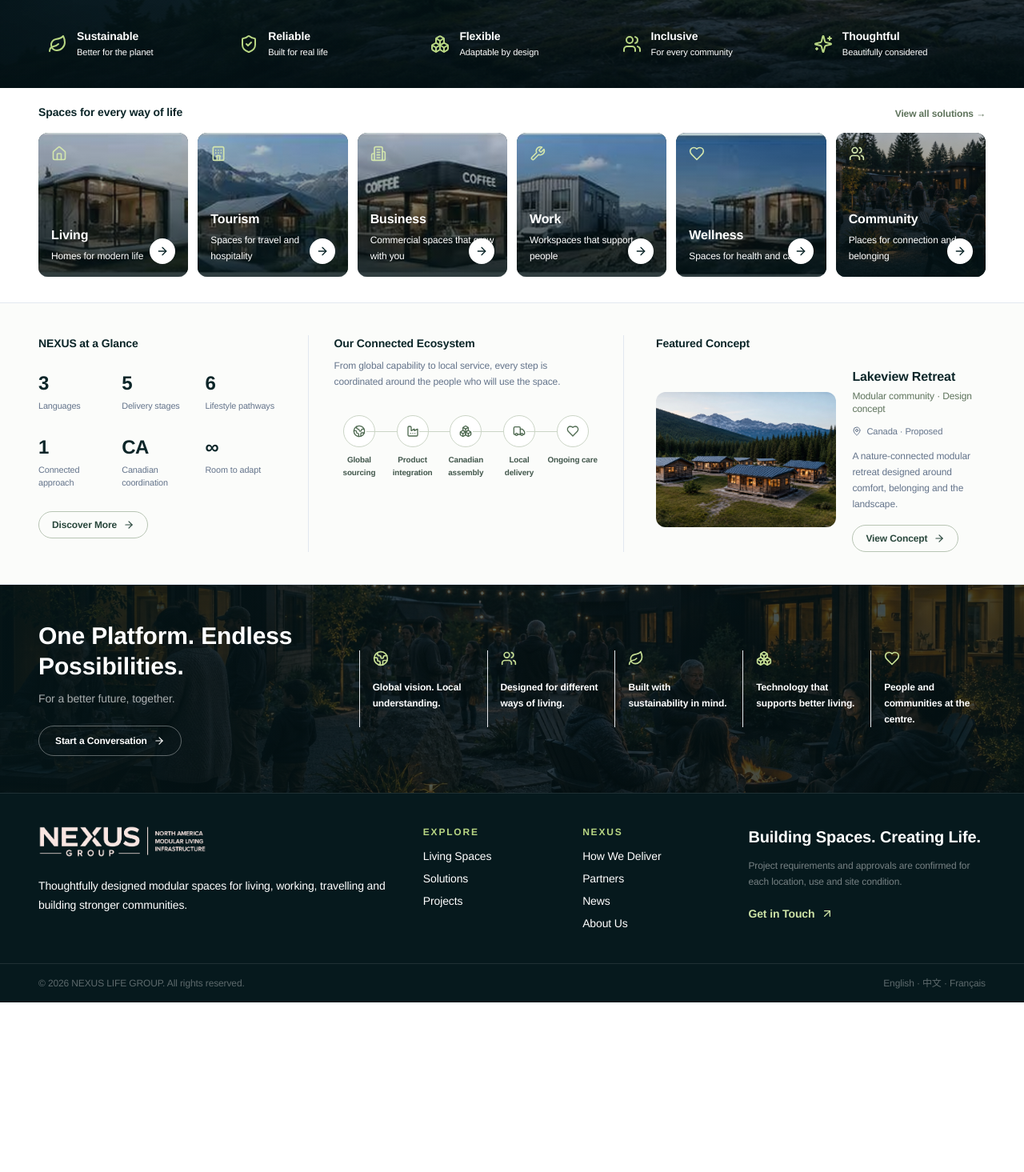
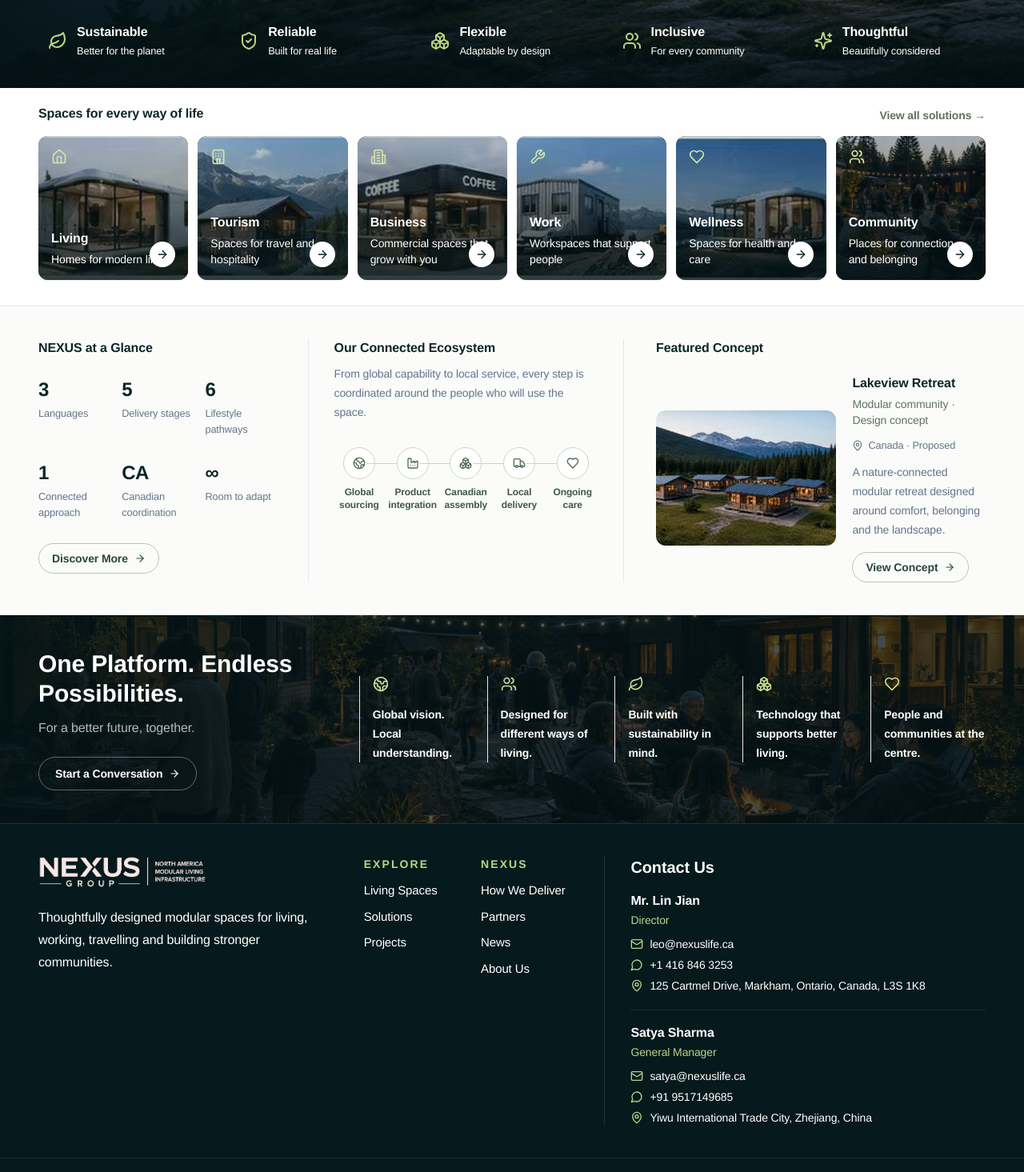
Before and after one commit to longhongmaoyi/nexus-group-web, a Next.js app: page / in a window 1280 px wide. Shown: the part 500-1965 px from the top of the page at 80% size. Before the commit the page ends 1753 px from the top, so only its background shows below. Built offline with nearby package versions, Linux system fonts and the light colour scheme; no server answers; the database is empty.

Commit message:
Improve typography and add footer contacts

```diff
--- a/components/home-page.tsx
+++ b/components/home-page.tsx
@@ -204,7 +204,7 @@
               return (
                 <div key={item.title.en} className="flex items-center gap-3 px-3 py-2">
                   <Icon className="h-6 w-6 shrink-0 text-[#b8d683]" />
-                  <div><p className="text-sm font-semibold">{localized(item.title)}</p><p className="mt-0.5 text-[0.7rem] text-white/58">{localized(item.body)}</p></div>
+                  <div><p className="text-base font-semibold">{localized(item.title)}</p><p className="mt-0.5 text-[0.8rem] leading-5 text-white/64">{localized(item.body)}</p></div>
                 </div>
               )
             })}
@@ -215,8 +215,8 @@
       <section className="relative z-10 bg-white pb-8 pt-5">
         <div className="mx-auto max-w-[1760px] px-5 sm:px-8 lg:px-12">
           <div className="mb-4 flex items-end justify-between gap-4">
-            <h2 className="text-sm font-bold text-[#0b2528]">{localized(pageCopy.categories)}</h2>
-            <Link href={`/${locale}/products`} className="text-xs font-semibold text-[#5e735b] hover:text-[#0b2528]">{t('View all solutions', '查看全部方案', 'Voir toutes les solutions')[locale]} →</Link>
+            <h2 className="text-base font-bold text-[#0b2528]">{localized(pageCopy.categories)}</h2>
+            <Link href={`/${locale}/products`} className="text-sm font-semibold text-[#5e735b] hover:text-[#0b2528]">{t('View all solutions', '查看全部方案', 'Voir toutes les solutions')[locale]} →</Link>
           </div>
           <div className="grid gap-3 sm:grid-cols-2 lg:grid-cols-3 xl:grid-cols-6">
             {categoryCards.map((item) => {
@@ -229,7 +229,7 @@
                     <Icon className="h-5 w-5 text-[#d2e5ad]" />
                     <div className="mt-auto">
                       <p className="text-base font-semibold">{localized(item.title)}</p>
-                      <p className="mt-1 text-xs leading-5 text-white/68">{localized(item.body)}</p>
+                      <p className="mt-1 text-sm leading-5 text-white/72">{localized(item.body)}</p>
                     </div>
                     <span className="absolute bottom-4 right-4 grid h-8 w-8 place-items-center rounded-full bg-white text-[#0b2528] transition group-hover:translate-x-1"><ArrowRight className="h-4 w-4" /></span>
                   </div>
@@ -243,25 +243,25 @@
       <section className="border-y border-slate-200 bg-[#fbfcfa] py-10">
         <div className="mx-auto grid max-w-[1760px] gap-10 px-5 sm:px-8 lg:grid-cols-[0.9fr_1.2fr_1.25fr] lg:px-12">
           <div>
-            <h2 className="text-sm font-bold text-[#0b2528]">{localized(pageCopy.numbers)}</h2>
+            <h2 className="text-base font-bold text-[#0b2528]">{localized(pageCopy.numbers)}</h2>
             <div className="mt-6 grid grid-cols-3 gap-x-4 gap-y-7">
-              {metricCards.map((item) => <div key={item.label.en}><p className="text-2xl font-semibold tracking-tight text-[#0b2528]">{item.value}</p><p className="mt-1 text-[0.68rem] leading-4 text-slate-500">{localized(item.label)}</p></div>)}
+              {metricCards.map((item) => <div key={item.label.en}><p className="text-2xl font-semibold tracking-tight text-[#0b2528]">{item.value}</p><p className="mt-1 text-[0.8rem] leading-5 text-slate-500">{localized(item.label)}</p></div>)}
             </div>
-            <Link href={`/${locale}/about`} className="mt-7 inline-flex items-center gap-2 rounded-full border border-[#b8c5b4] px-4 py-2 text-xs font-semibold text-[#29473c] hover:bg-[#edf2e8]">
+            <Link href={`/${locale}/about`} className="mt-7 inline-flex items-center gap-2 rounded-full border border-[#b8c5b4] px-4 py-2 text-sm font-semibold text-[#29473c] hover:bg-[#edf2e8]">
               {t('Discover More', '了解更多', 'En découvrir davantage')[locale]} <ArrowRight className="h-3.5 w-3.5" />
             </Link>
           </div>
 
           <div className="border-y border-slate-200 py-8 lg:border-x lg:border-y-0 lg:px-8 lg:py-0">
-            <h2 className="text-sm font-bold text-[#0b2528]">{localized(pageCopy.ecosystem)}</h2>
-            <p className="mt-2 max-w-md text-xs leading-5 text-slate-500">{localized(pageCopy.ecosystemBody)}</p>
+            <h2 className="text-base font-bold text-[#0b2528]">{localized(pageCopy.ecosystem)}</h2>
+            <p className="mt-2 max-w-md text-sm leading-6 text-slate-500">{localized(pageCopy.ecosystemBody)}</p>
             <div className="mt-8 flex items-start justify-between gap-1">
               {ecosystemCards.map((item, index) => {
                 const Icon = item.icon
                 return (
                   <div key={item.title.en} className="relative flex flex-1 flex-col items-center text-center">
                     <span className="grid h-10 w-10 place-items-center rounded-full border border-[#cbd5c6] bg-white text-[#506b52]"><Icon className="h-4 w-4" /></span>
-                    <p className="mt-2 text-[0.62rem] font-semibold leading-4 text-[#42574c]">{localized(item.title)}</p>
+                    <p className="mt-2 text-[0.75rem] font-semibold leading-4 text-[#42574c]">{localized(item.title)}</p>
                     {index < ecosystemCards.length - 1 && <span className="absolute left-[64%] top-5 h-px w-[72%] bg-[#cbd5c6]" />}
                   </div>
                 )
@@ -270,17 +270,17 @@
           </div>
 
           <div>
-            <h2 className="text-sm font-bold text-[#0b2528]">{localized(pageCopy.featured)}</h2>
+            <h2 className="text-base font-bold text-[#0b2528]">{localized(pageCopy.featured)}</h2>
             <div className="mt-5 grid gap-5 sm:grid-cols-[1.15fr_0.85fr] sm:items-center">
               <div className="relative aspect-[4/3] overflow-hidden rounded-xl">
                 <Image src={featuredContent?.image || '/images/project-lake-hd-v1.jpg'} alt={localized(featuredContent?.title || t('Lakeview Retreat design concept', '湖景度假区设计概念', 'Concept du refuge Lakeview'))} fill quality={92} className="object-cover" sizes="(max-width: 1024px) 100vw, 22vw" />
               </div>
               <div>
                 <p className="text-base font-semibold text-[#0b2528]">{localized(featuredContent?.title || t('Lakeview Retreat', '湖景度假区', 'Refuge Lakeview'))}</p>
-                <p className="mt-1 text-xs font-medium text-[#5f745d]">{t('Modular community · Design concept', '模块化社区 · 设计概念', 'Collectivité modulaire · Concept')[locale]}</p>
-                <p className="mt-3 flex items-center gap-1.5 text-[0.7rem] text-slate-500"><MapPin className="h-3 w-3" /> {t('Canada · Proposed', '加拿大 · 拟建', 'Canada · Projet proposé')[locale]}</p>
-                <p className="mt-3 text-xs leading-5 text-slate-500">{localized(featuredContent?.body || t('A nature-connected modular retreat designed around comfort, belonging and the landscape.', '围绕舒适、归属与自然景观打造的模块化度假社区。', 'Une retraite modulaire liée à la nature, pensée autour du confort et de l’appartenance.'))}</p>
-                <Link href={localHref(featuredContent?.ctaHref || `/${locale}/projects`)} className="mt-4 inline-flex items-center gap-2 rounded-full border border-[#b8c5b4] px-4 py-2 text-xs font-semibold text-[#29473c] hover:bg-[#edf2e8]">{localized(featuredContent?.ctaLabel || t('View Concept', '查看概念', 'Voir le concept'))} <ArrowRight className="h-3.5 w-3.5" /></Link>
+                <p className="mt-1 text-sm font-medium text-[#5f745d]">{t('Modular community · Design concept', '模块化社区 · 设计概念', 'Collectivité modulaire · Concept')[locale]}</p>
+                <p className="mt-3 flex items-center gap-1.5 text-[0.8rem] text-slate-500"><MapPin className="h-3.5 w-3.5" /> {t('Canada · Proposed', '加拿大 · 拟建', 'Canada · Projet proposé')[locale]}</p>
+                <p className="mt-3 text-sm leading-6 text-slate-500">{localized(featuredContent?.body || t('A nature-connected modular retreat designed around comfort, belonging and the landscape.', '围绕舒适、归属与自然景观打造的模块化度假社区。', 'Une retraite modulaire liée à la nature, pensée autour du confort et de l’appartenance.'))}</p>
+                <Link href={localHref(featuredContent?.ctaHref || `/${locale}/projects`)} className="mt-4 inline-flex items-center gap-2 rounded-full border border-[#b8c5b4] px-4 py-2 text-sm font-semibold text-[#29473c] hover:bg-[#edf2e8]">{localized(featuredContent?.ctaLabel || t('View Concept', '查看概念', 'Voir le concept'))} <ArrowRight className="h-3.5 w-3.5" /></Link>
               </div>
             </div>
           </div>
@@ -293,13 +293,13 @@
         <div className="relative mx-auto grid min-h-[260px] max-w-[1760px] gap-8 px-5 py-10 sm:px-8 lg:grid-cols-[0.32fr_0.68fr] lg:items-center lg:px-12">
           <div>
             <h2 className="text-3xl font-semibold leading-tight">{localized(pageCopy.closingTitle)}</h2>
-            <p className="mt-3 text-sm text-white/65">{localized(pageCopy.closingBody)}</p>
-            <Link href={localHref(closingContent?.ctaHref || `/${locale}/contact`)} className="mt-6 inline-flex items-center gap-2 rounded-full border border-white/35 px-5 py-2.5 text-xs font-semibold hover:bg-white hover:text-[#0b2528]">{localized(pageCopy.partner)} <ArrowRight className="h-3.5 w-3.5" /></Link>
+            <p className="mt-3 text-base text-white/70">{localized(pageCopy.closingBody)}</p>
+            <Link href={localHref(closingContent?.ctaHref || `/${locale}/contact`)} className="mt-6 inline-flex items-center gap-2 rounded-full border border-white/35 px-5 py-2.5 text-sm font-semibold hover:bg-white hover:text-[#0b2528]">{localized(pageCopy.partner)} <ArrowRight className="h-3.5 w-3.5" /></Link>
           </div>
           <div className="grid gap-4 sm:grid-cols-2 lg:grid-cols-5">
             {closingCards.map((item, index) => {
               const Icon = [Globe2, Users, Leaf, Boxes, Heart][index]
-              return <div key={item.en} className="border-l border-white/18 pl-4"><Icon className="h-5 w-5 text-[#c7df95]" /><p className="mt-4 text-xs font-semibold leading-5 text-white/82">{localized(item)}</p></div>
+              return <div key={item.en} className="border-l border-white/18 pl-4"><Icon className="h-5 w-5 text-[#c7df95]" /><p className="mt-4 text-sm font-semibold leading-6 text-white/84">{localized(item)}</p></div>
             })}
           </div>
         </div>
--- a/components/locale-switcher.tsx
+++ b/components/locale-switcher.tsx
@@ -19,7 +19,7 @@
   }
 
   return (
-    <label className={`inline-flex items-center gap-2 rounded-full border px-3 py-2 text-xs font-semibold ${dark ? 'border-white/25 text-white' : 'border-slate-200 text-slate-700'}`}>
+    <label className={`inline-flex items-center gap-2 rounded-full border px-3 py-2 text-sm font-semibold ${dark ? 'border-white/25 text-white' : 'border-slate-200 text-slate-700'}`}>
       <Languages className="h-4 w-4" aria-hidden="true" />
       <span className="sr-only">Language</span>
       <select
--- a/components/site-footer.tsx
+++ b/components/site-footer.tsx
@@ -1,5 +1,5 @@
 import Link from 'next/link'
-import { ArrowUpRight } from 'lucide-react'
+import { Mail, MapPin, MessageCircle } from 'lucide-react'
 
 import { BrandMark } from '@/components/brand-mark'
 import type { Locale } from '@/lib/i18n'
@@ -14,30 +14,48 @@
 
 const copy = {
   body: t('Thoughtfully designed modular spaces for living, working, travelling and building stronger communities.', '为生活、工作、旅行和更美好社区而用心设计的模块化空间。', 'Des espaces modulaires soigneusement conçus pour vivre, travailler, voyager et renforcer les collectivités.'),
-  title: t('Building Spaces. Creating Life.', '构筑空间，创造生活。', 'Bâtir des espaces. Créer la vie.'),
-  contact: t('Get in Touch', '联系我们', 'Nous contacter'),
-  legal: t('Project requirements and approvals are confirmed for each location, use and site condition.', '项目要求与审批将根据地点、用途和场地条件确认。', 'Les exigences et approbations sont confirmées selon le lieu, l’usage et les conditions du site.'),
+  contact: t('Contact Us', '联系我们', 'Nous contacter'),
+  director: t('Director', '董事', 'Directeur'),
+  generalManager: t('General Manager', '总经理', 'Directeur général'),
 }
 
 export function SiteFooter({ locale }: { locale: Locale }) {
   const localized = (value: Localized) => value[locale]
   return (
     <footer className="border-t border-white/10 bg-[#06191d] text-white">
-      <div className="mx-auto grid max-w-[1760px] gap-9 px-5 py-10 sm:px-8 lg:grid-cols-[1.2fr_1fr_0.8fr] lg:px-12">
+      <div className="mx-auto grid max-w-[1760px] gap-9 px-5 py-10 sm:px-8 lg:grid-cols-[1.05fr_0.75fr_1.35fr] lg:px-12">
         <div>
           <BrandMark href={`/${locale}`} adaptive />
-          <p className="mt-4 max-w-lg text-sm leading-6 text-white/58">{localized(copy.body)}</p>
+          <p className="mt-4 max-w-lg text-base leading-7 text-white/64">{localized(copy.body)}</p>
         </div>
         <div className="grid gap-7 sm:grid-cols-2">
-          {groups.map((group) => <div key={group.title.en}><h3 className="text-xs font-bold uppercase tracking-[0.15em] text-[#b8d683]">{localized(group.title)}</h3><div className="mt-3 grid gap-2">{group.links.map((item) => <Link key={item.slug} href={`/${locale}/${item.slug}`} className="text-sm text-white/58 hover:text-white">{localized(item.label)}</Link>)}</div></div>)}
+          {groups.map((group) => <div key={group.title.en}><h3 className="text-sm font-bold uppercase tracking-[0.15em] text-[#b8d683]">{localized(group.title)}</h3><div className="mt-3 grid gap-2.5">{group.links.map((item) => <Link key={item.slug} href={`/${locale}/${item.slug}`} className="text-[0.94rem] text-white/64 hover:text-white">{localized(item.label)}</Link>)}</div></div>)}
         </div>
-        <div>
-          <p className="text-xl font-semibold">{localized(copy.title)}</p>
-          <p className="mt-3 text-xs leading-5 text-white/45">{localized(copy.legal)}</p>
-          <Link href={`/${locale}/contact`} className="mt-5 inline-flex items-center gap-2 text-sm font-semibold text-[#cde2a6] hover:text-white">{localized(copy.contact)} <ArrowUpRight className="h-4 w-4" /></Link>
+        <div className="lg:border-l lg:border-white/10 lg:pl-8">
+          <h2 className="text-xl font-semibold">{localized(copy.contact)}</h2>
+          <div className="mt-4 grid gap-5">
+            <address className="not-italic">
+              <p className="text-base font-semibold text-white">Mr. Lin Jian</p>
+              <p className="mt-0.5 text-sm font-medium text-[#b8d683]">{localized(copy.director)}</p>
+              <div className="mt-2.5 grid gap-1.5 text-sm leading-5 text-white/68">
+                <a href="mailto:leo@nexuslife.ca" className="flex items-start gap-2 hover:text-white"><Mail className="mt-0.5 h-4 w-4 shrink-0 text-[#b8d683]" /><span>leo@nexuslife.ca</span></a>
+                <a href="https://wa.me/14168463253" target="_blank" rel="noreferrer" className="flex items-start gap-2 hover:text-white"><MessageCircle className="mt-0.5 h-4 w-4 shrink-0 text-[#b8d683]" /><span>+1 416 846 3253</span></a>
+                <p className="flex items-start gap-2"><MapPin className="mt-0.5 h-4 w-4 shrink-0 text-[#b8d683]" /><span>125 Cartmel Drive, Markham, Ontario, Canada, L3S 1K8</span></p>
+              </div>
+            </address>
+            <address className="border-t border-white/10 pt-4 not-italic">
+              <p className="text-base font-semibold text-white">Satya Sharma</p>
+              <p className="mt-0.5 text-sm font-medium text-[#b8d683]">{localized(copy.generalManager)}</p>
+              <div className="mt-2.5 grid gap-1.5 text-sm leading-5 text-white/68">
+                <a href="mailto:satya@nexuslife.ca" className="flex items-start gap-2 hover:text-white"><Mail className="mt-0.5 h-4 w-4 shrink-0 text-[#b8d683]" /><span>satya@nexuslife.ca</span></a>
+                <a href="https://wa.me/919517149685" target="_blank" rel="noreferrer" className="flex items-start gap-2 hover:text-white"><MessageCircle className="mt-0.5 h-4 w-4 shrink-0 text-[#b8d683]" /><span>+91 9517149685</span></a>
+                <p className="flex items-start gap-2"><MapPin className="mt-0.5 h-4 w-4 shrink-0 text-[#b8d683]" /><span>Yiwu International Trade City, Zhejiang, China</span></p>
+              </div>
+            </address>
+          </div>
         </div>
       </div>
-      <div className="border-t border-white/10"><div className="mx-auto flex max-w-[1760px] flex-col gap-2 px-5 py-4 text-xs text-white/35 sm:flex-row sm:items-center sm:justify-between sm:px-8 lg:px-12"><span>© {new Date().getFullYear()} NEXUS LIFE GROUP. All rights reserved.</span><span>English · 中文 · Français</span></div></div>
+      <div className="border-t border-white/10"><div className="mx-auto flex max-w-[1760px] flex-col gap-2 px-5 py-4 text-sm text-white/45 sm:flex-row sm:items-center sm:justify-between sm:px-8 lg:px-12"><span>© {new Date().getFullYear()} NEXUS LIFE GROUP. All rights reserved.</span><span>English · 中文 · Français</span></div></div>
     </footer>
   )
 }
--- a/components/site-header.tsx
+++ b/components/site-header.tsx
@@ -32,12 +32,12 @@
       <div className="mx-auto flex min-h-[76px] max-w-[1760px] items-center justify-between gap-3 px-5 py-2.5 sm:px-8 lg:px-12">
         <div className="flex shrink-0 items-center gap-4">
           <BrandMark href={`/${locale}`} adaptive />
-          <span className="hidden max-w-24 border-l border-white/25 pl-4 text-[0.58rem] font-medium leading-4 text-white/76 2xl:block">{localized(copy.tagline)}</span>
+          <span className="hidden max-w-32 border-l border-white/25 pl-4 text-[0.72rem] font-medium leading-[1.35] text-white/78 2xl:block">{localized(copy.tagline)}</span>
         </div>
 
-        <nav className="hidden items-center gap-4 xl:flex" aria-label="Primary navigation">
+        <nav className="hidden items-center gap-3 xl:flex 2xl:gap-5" aria-label="Primary navigation">
           {navigation.map((item, index) => (
-            <Link key={`${item.slug}-${index}`} href={`/${locale}/${item.slug}`} className="whitespace-nowrap text-[0.82rem] font-medium text-white/82 transition hover:text-white">
+            <Link key={`${item.slug}-${index}`} href={`/${locale}/${item.slug}`} className="whitespace-nowrap text-[0.94rem] font-semibold text-white/86 transition hover:text-white 2xl:text-base">
               {localized(item.label)}
             </Link>
           ))}
@@ -45,12 +45,12 @@
 
         <div className="flex items-center gap-2">
           <div className="hidden rounded-full bg-white/95 text-[#0b2528] lg:block"><LocaleSwitcher locale={locale} /></div>
-          <Link href={`/${locale}/contact`} className="inline-flex items-center gap-1.5 rounded-full border border-white/45 bg-white/8 px-3 py-2 text-[0.78rem] font-semibold text-white backdrop-blur transition hover:bg-white hover:text-[#0b2528] sm:px-4">
+          <Link href={`/${locale}/contact`} className="inline-flex items-center gap-1.5 rounded-full border border-white/45 bg-white/8 px-3 py-2 text-sm font-semibold text-white backdrop-blur transition hover:bg-white hover:text-[#0b2528] sm:px-4">
             {localized(copy.cta)} <ArrowUpRight className="h-3.5 w-3.5" />
           </Link>
         </div>
       </div>
-      <nav className="mx-auto flex max-w-[1760px] gap-6 overflow-x-auto px-5 pb-3 text-[0.76rem] font-medium text-white/82 sm:px-8 lg:px-12 xl:hidden" aria-label="Primary navigation">
+      <nav className="mx-auto flex max-w-[1760px] gap-6 overflow-x-auto px-5 pb-3 text-sm font-semibold text-white/84 sm:px-8 lg:px-12 xl:hidden" aria-label="Primary navigation">
         {navigation.map((item, index) => (
           <Link key={`${item.slug}-compact-${index}`} href={`/${locale}/${item.slug}`} className="shrink-0 whitespace-nowrap transition hover:text-white">
             {localized(item.label)}
```
